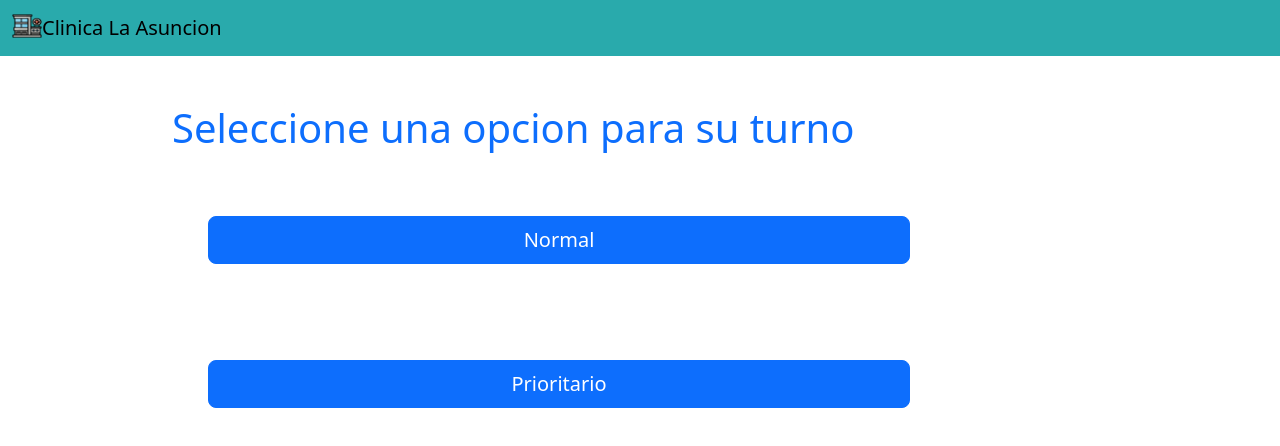
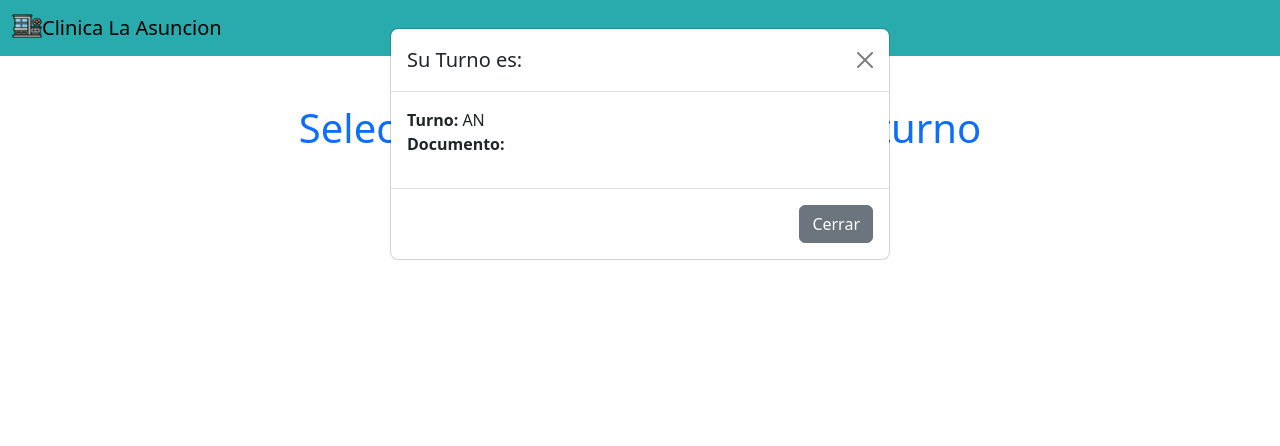
Before and after one commit to DesarrolloClinicaAsuncion/appTurnoPaciente, a React (Vite) app: page /seleccion in a window 1280 px wide. Both pictures are taken after a click on the button "Normal". Shown: the top 446 px of the page. Built offline with nearby package versions, Linux system fonts and the light colour scheme.

Commit message:
funciones adicionales al modal

```diff
--- a/src/NavBar.jsx
+++ b/src/NavBar.jsx
@@ -6,7 +6,7 @@ function Navbar(){
 <nav className="navbar" id='navbar'>
   <div className="container-fluid">
     <a className="navbar-brand" href="#">
-      <img src="/hospital_2376339.png" alt="" width="30" height="24" className="d-inline-block align-text-top" />
+      <img src="/hospital_2376339.png" alt="" width="30" height="24" className="d-inline-block align-text-top text-light" />
        Clinica La Asuncion
     </a>
   </div>
--- a/src/RegistrarDocumento.jsx
+++ b/src/RegistrarDocumento.jsx
@@ -4,9 +4,14 @@ import { useNavigate } from "react-router-dom";
 function RegistrarDocumento() {
     const [numero, setNumero] = useState("");
     const navigate = useNavigate();
+    const [tipoDocumento, setTipoDocumento] = useState("");
 
     const handleButtonClick = (valor) => {
         setNumero((prev) => prev + valor);
+    };
+
+    const handleTipoDocumentoChange = (event) => {
+        setTipoDocumento(event.target.value);
     };
 
     const handleBorrar = () => {
@@ -14,7 +19,7 @@ function RegistrarDocumento() {
     };
 
     const handleEnviar = () => {
-        navigate("/seleccion"); // <-- 3. Redirige a la ruta deseada
+        navigate("/seleccion", { state: { numero, tipoDocumento } });
     };
 
     return (
@@ -22,11 +27,16 @@ function RegistrarDocumento() {
             <div className="container mt-2 text-center">
                 <h1>Seleccione su documento de identidad</h1>
                 <div className="my-4">
-                <select className="form-select mb-3 w-auto mx-auto" aria-label="Default select example">
-                    <option defaultValue>Escoge tu Documento</option>
-                    <option value="1">Cédula de Ciudadanía</option>
-                    <option value="2">Tarjeta de Identidad</option>
-                    <option value="3">Cédula de Extrangería</option>
+                    <select
+                        className="form-select mb-3 w-auto mx-auto"
+                        value={tipoDocumento}
+                        onChange={handleTipoDocumentoChange}
+                        aria-label="Selecciona tipo de documento"
+                    >
+                        <option value="">Escoge tu Documento</option>
+                        <option value="C.C">Cédula de Ciudadanía</option>
+                        <option value="T.I">Tarjeta de Identidad</option>
+                        <option value="C.E">Cédula de Extranjería</option>
                     </select>
                     <input
                         type="number"
--- a/src/Seleccion.jsx
+++ b/src/Seleccion.jsx
@@ -1,15 +1,74 @@
-function SeleccionarPrioridad (){
+import { useLocation, useNavigate } from "react-router-dom";
+import { useState } from "react";
 
-return(
-<>
-    <div className="container w-75 mt-5 w-75" >
-        <h1 className="text text-primary">Seleccione una opcion para su turno</h1>
-        <div className="row mt-3 w-75">
-        <button className="btn btn-primary m-5 btn-lg">Normal</button>
-        <button className="btn btn-primary m-5 btn-lg">Prioritario</button>
-    </div>
-    </div>
+function SeleccionarPrioridad() {
+    const location = useLocation();
+    const navigate = useNavigate();
+    const { numero, tipoDocumento } = location.state || { numero: "", tipoDocumento: "" };
+    const [showModal, setShowModal] = useState(false);
+    const [turno, setTurno] = useState("");
 
-</>
-)};
+    const handleTurno = (tipoTurno) => {
+        setTurno(tipoTurno);
+        setShowModal(true);
+    };
+
+    const handleCerrar = () => {
+        setShowModal(false);
+        navigate("/");
+    };
+
+    return (
+        <>
+            <div className="container w-75 mt-5 text-center">
+                <h1 className="text text-primary">Seleccione una opcion para su turno</h1>
+                <button
+                    className="btn btn-primary m-5 btn-lg"
+                    onClick={() => handleTurno("AN")}
+                >
+                    Normal
+                </button>
+                <button
+                    className="btn btn-primary m-5 btn-lg"
+                    onClick={() => handleTurno("AP")}
+                >
+                    Prioritario
+                </button>
+            </div>
+            {showModal && (
+                <div className="modal show d-block" tabIndex="-1">
+                    <div className="modal-dialog">
+                        <div className="modal-content">
+                            <div className="modal-header">
+                                <h5 className="modal-title">Su Turno es:</h5>
+                                <button
+                                    type="button"
+                                    className="btn-close"
+                                    onClick={handleCerrar}
+                                ></button>
+                            </div>
+                            <div className="modal-body">
+                                <p>
+                                    <strong>Turno:</strong> {turno}
+                                    <br />
+                                    <strong>Documento:</strong> {tipoDocumento} {numero}
+                                </p>
+                            </div>
+                            <div className="modal-footer">
+                                <button
+                                    type="button"
+                                    className="btn btn-secondary"
+                                    onClick={handleCerrar}
+                                >
+                                    Cerrar
+                                </button>
+                            </div>
+                        </div>
+                    </div>
+                </div>
+            )}
+        </>
+    );
+}
+
 export default SeleccionarPrioridad;
```
Lines whose indentation alone changed are shown as unchanged.
